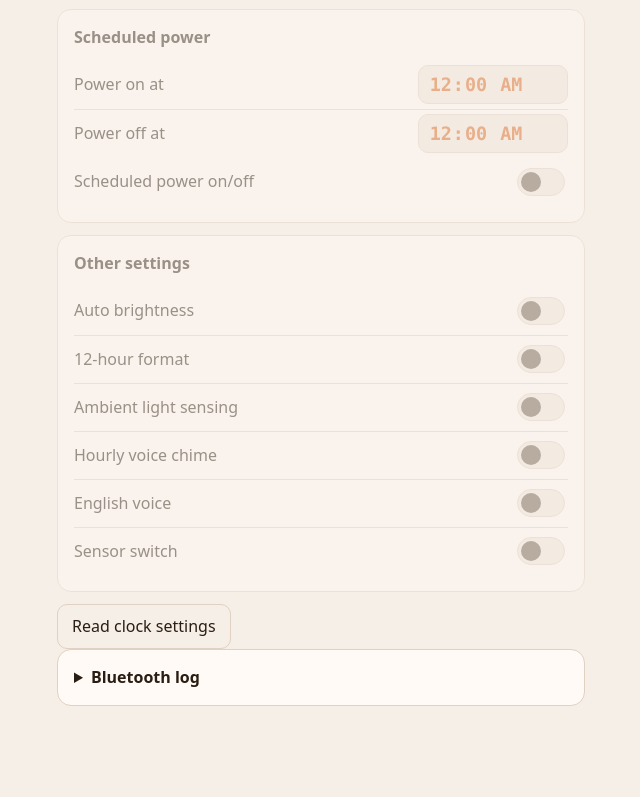
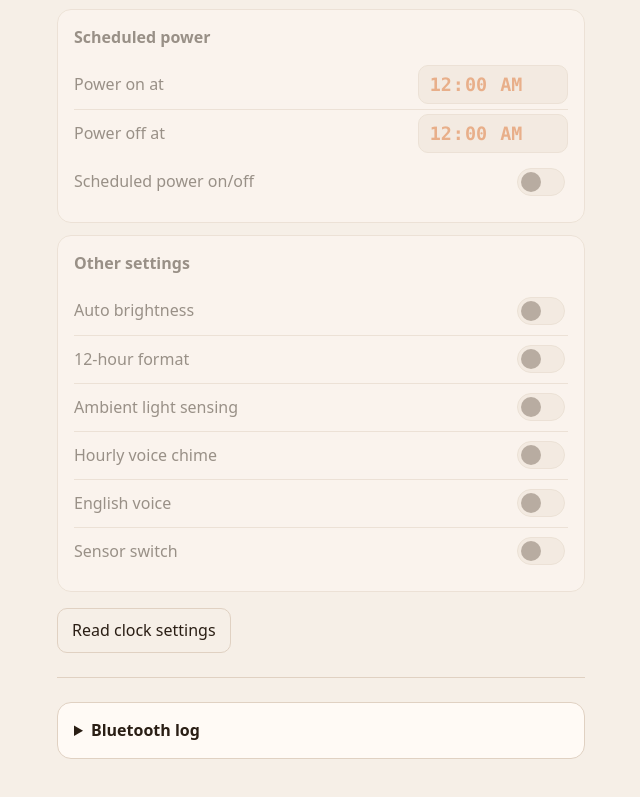
Before and after one commit to chiva/guoran-nixie-clock, a website with bundled scripts: page web/index.html in a window 1280 px wide. Shown: the part 1263-2060 px from the top of the page, without its empty margins (319-959 px from the left). Before the commit the page ends 2013 px from the top, so only its background shows below. Built offline with nearby package versions, Linux system fonts and the light colour scheme.

Commit message:
style: separate the Bluetooth log from the clock controls

```diff
--- a/web/styles.css
+++ b/web/styles.css
@@ -236,6 +236,8 @@ button:disabled { cursor: default; }
 #sync-now { width: 100%; margin: 8px 0; }
 
 .footer-row { display: flex; align-items: center; justify-content: space-between; gap: 12px; flex-wrap: wrap; }
+/* The controls end here: keep their last button clear of the log below. */
+fieldset > .footer-row { padding: 4px 0 24px; border-bottom: 1px solid var(--border); margin-bottom: 24px; }
 
 .toast {
   position: fixed;
```
